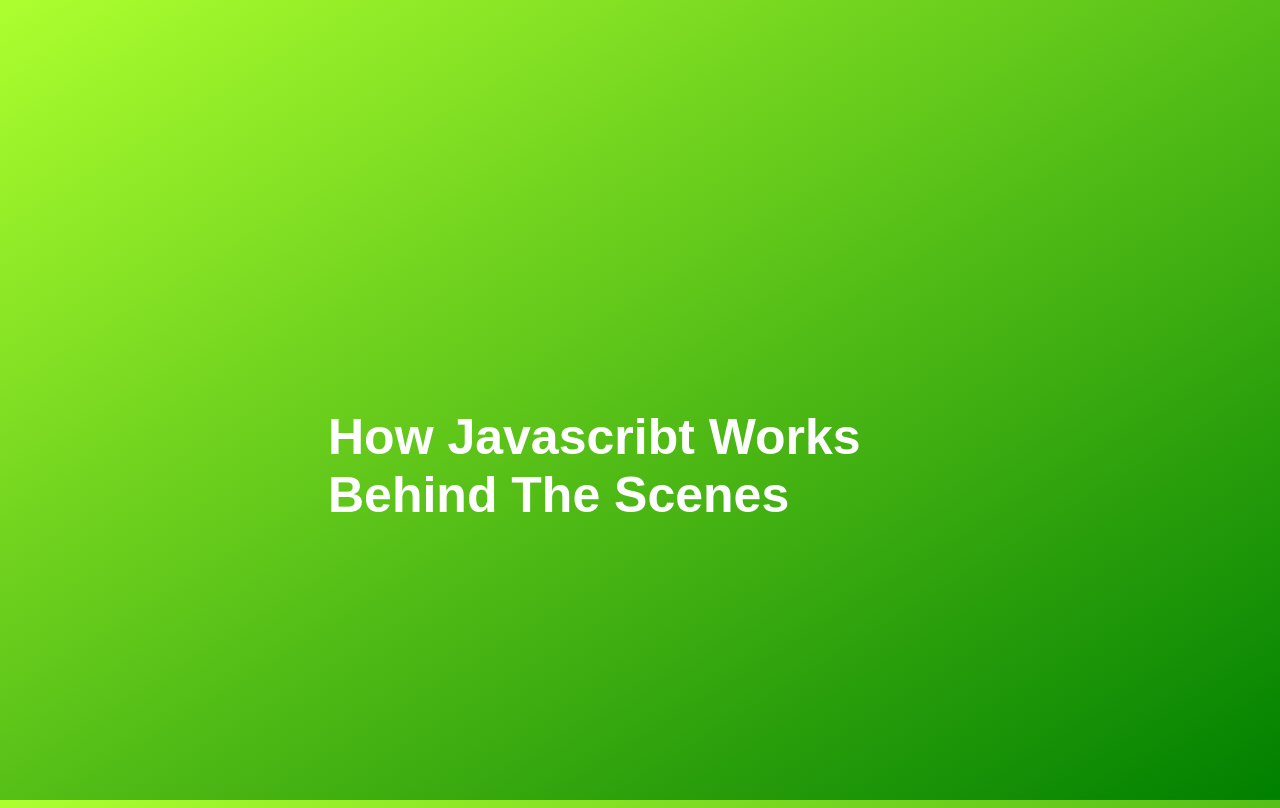
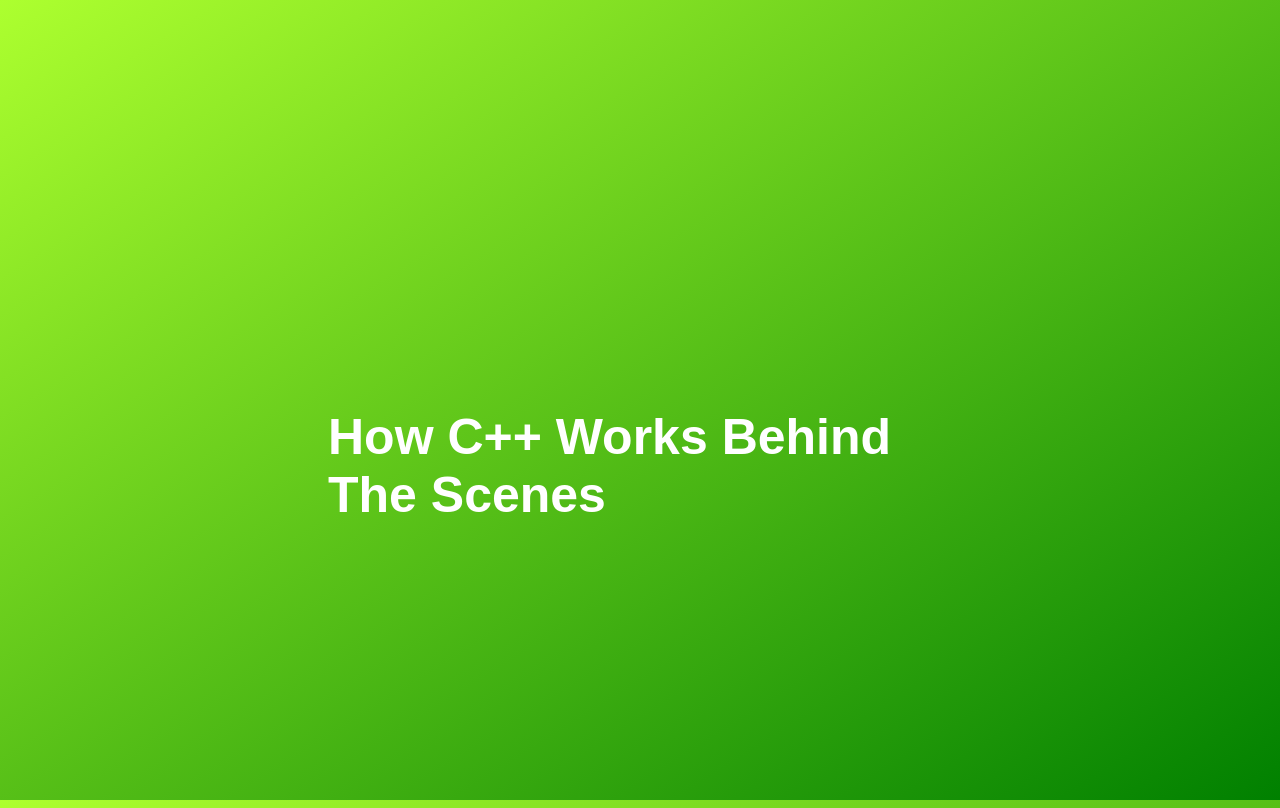
Before and after one commit to naderkhaled15/restaurantfrontend, a plain HTML site: page index.html in a window 1280 px wide. Drawn offline with Linux system fonts and the light colour scheme.

Commit message:
change JS to C++ title

```diff
--- a/index.html
+++ b/index.html
@@ -10,7 +10,7 @@
 </head>
 
 <body>
-    <h2>how javascribt works behind the scenes</h2>
+    <h2>how C++ works behind the scenes</h2>
 
 
     <script src="index.js"></script>
```
